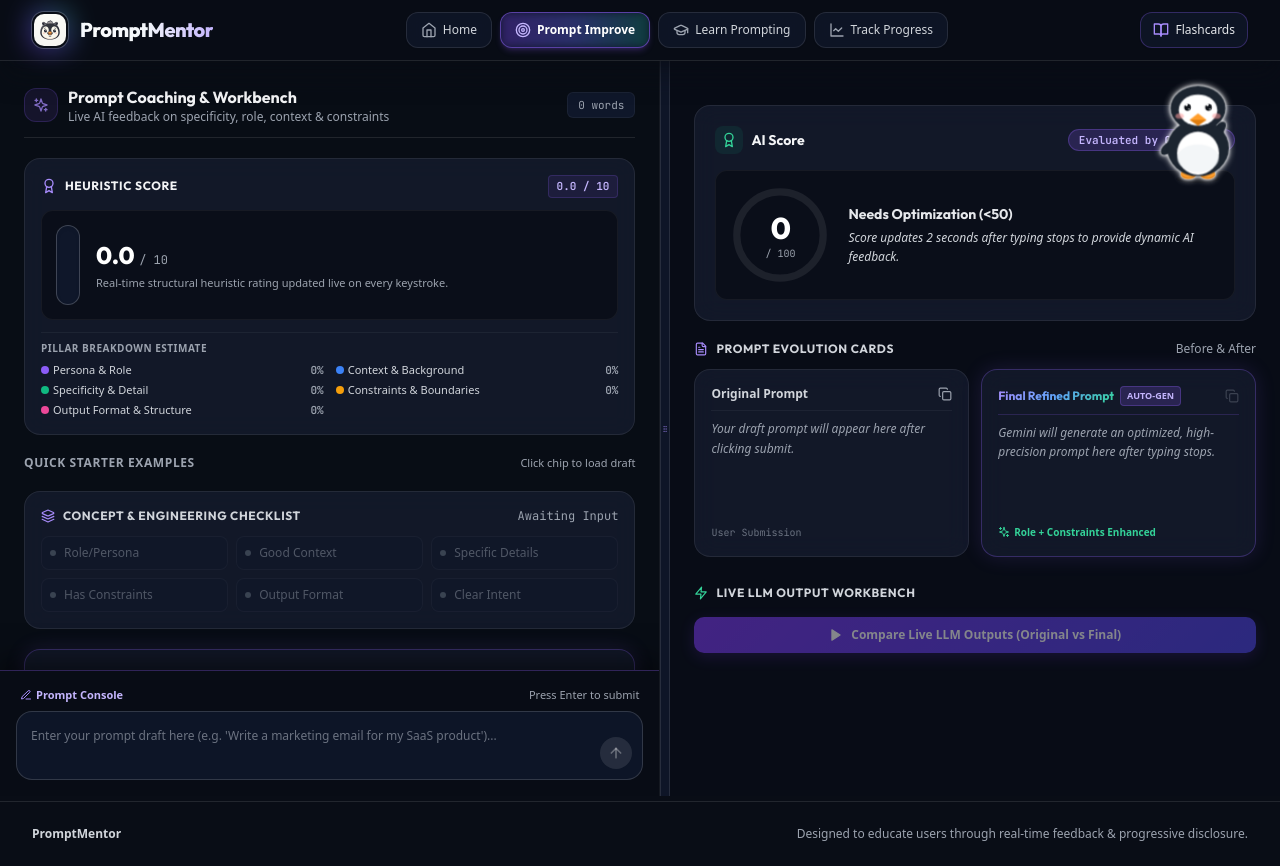
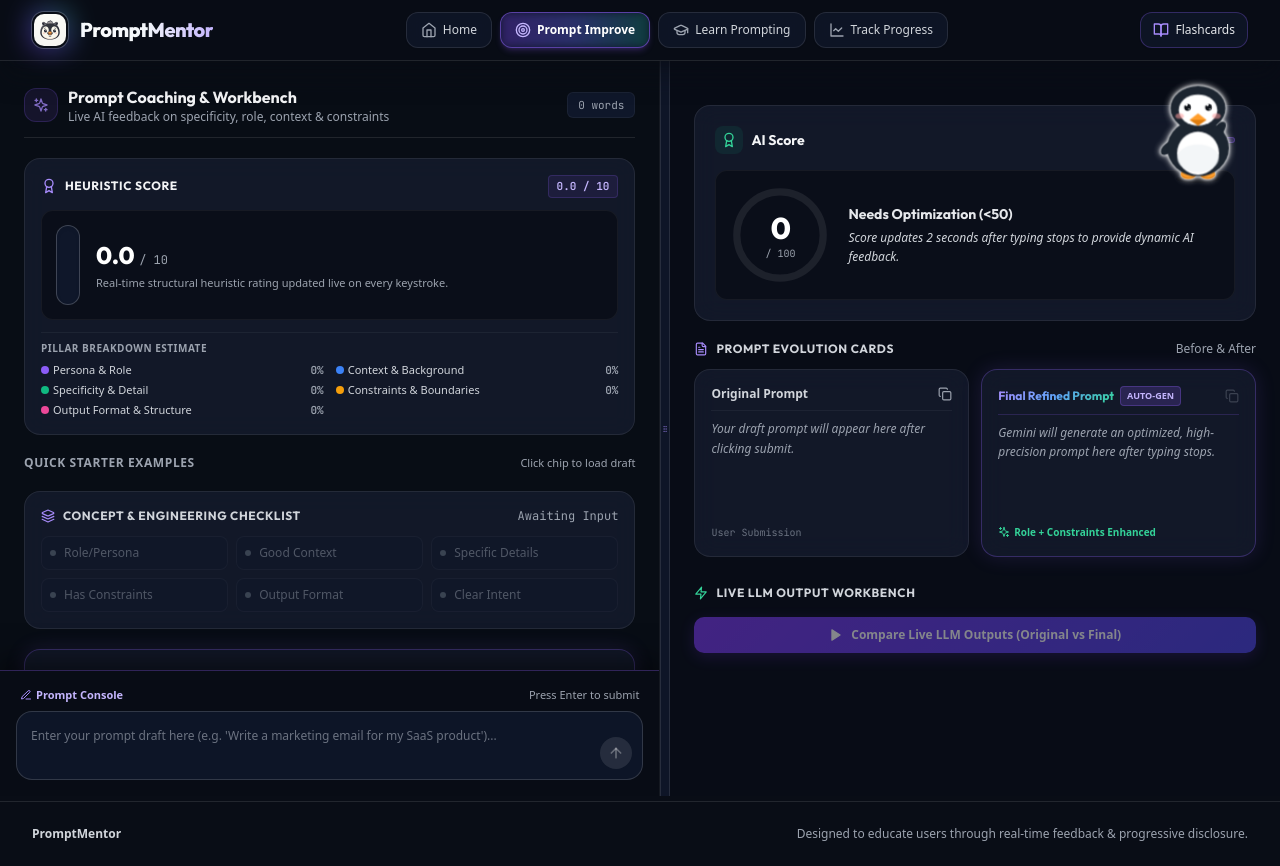
Before and after one commit to sonal428-hub/PromptMentor, a React (Vite) app: page /improve in a window 1280 px wide. Built offline with nearby package versions, Linux system fonts and the light colour scheme.

Commit message:
remove the evaluation text

```diff
--- a/src/components/ScoreRightPanel.jsx
+++ b/src/components/ScoreRightPanel.jsx
@@ -125,7 +125,7 @@
           </div>
           <span className="text-[11px] font-mono px-2.5 py-0.5 rounded-full bg-violet-500/20 text-violet-300 border border-violet-500/30 font-semibold flex items-center gap-1.5">
             {isAiScoreLoading && <RefreshCw className="w-3 h-3 animate-spin text-violet-400" />}
-            <span>Evaluated by Gemini AI</span>
+            <span></span>
           </span>
         </div>
 
```
